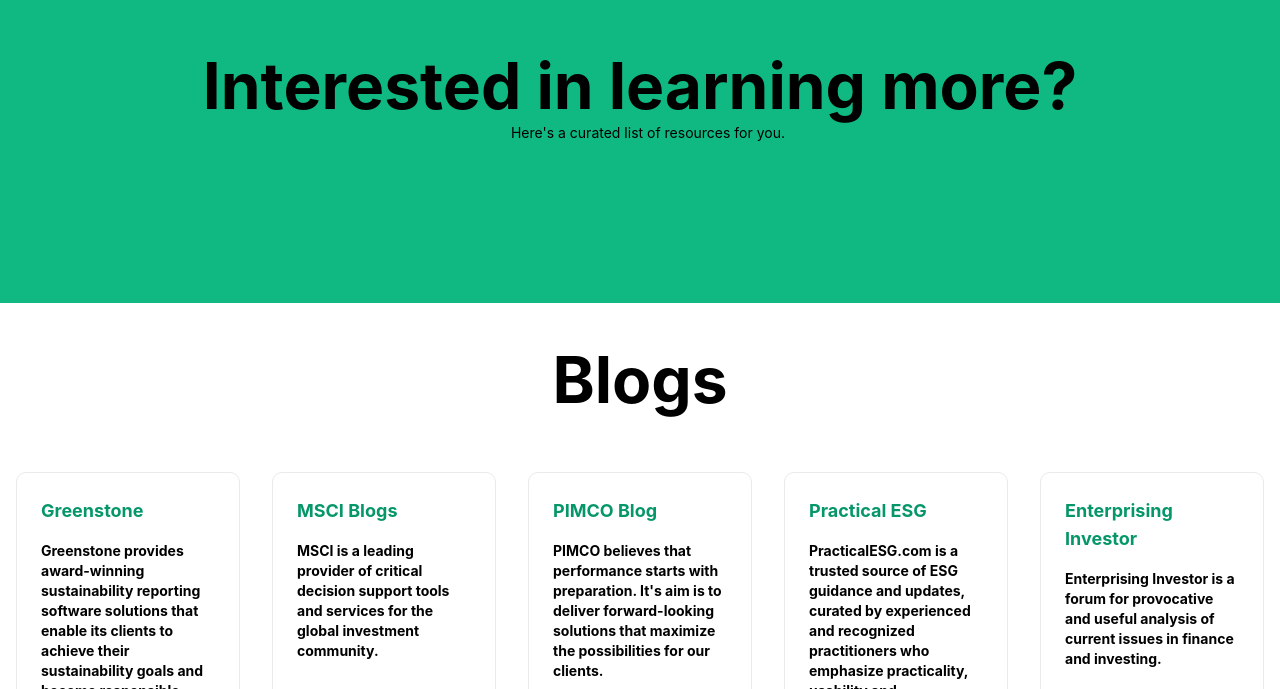
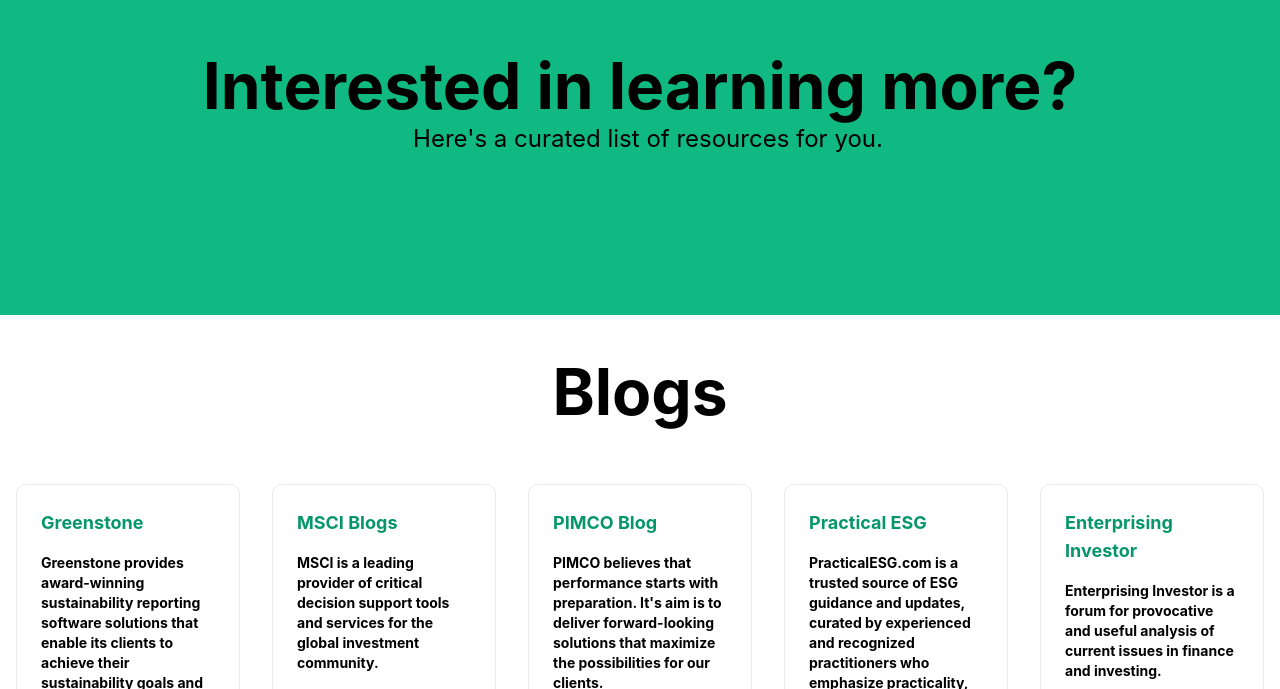
Before and after one commit to salyadav/the-green-genie, a Next.js app: page /blog in a window 1280 px wide. Shown: the part 111-800 px from the top of the page. Built offline with nearby package versions, Linux system fonts and the light colour scheme.

Commit message:
findmyifa

```diff
--- a/pages/blog.js
+++ b/pages/blog.js
@@ -1,7 +1,7 @@
 import styles from '../styles/Home.module.css'
 import blogList from '../constants/blogs.js'
 import podcastList from '../constants/podcasts.js'
-import Image from 'next/image'
+import Button from '../components/Button'
 
 const Card = ({data}) => {
   return (
@@ -22,8 +22,8 @@
         <div className="bg-green-500 py-40">
           <h1 className={styles.title}>
             <span className="font-bold">Interested in learning more?</span>
-            <div className="text-black-400 text-sm pl-4">Here's a curated list of resources for you.</div>
           </h1>
+          <div className="text-black-400 flex justify-center text-2xl pl-4">Here's a curated list of resources for you.</div>
         </div>
         <div className=" flex justify-center pb-10 pt-10">
           <div>
--- a/pages/findmyifa.js
+++ b/pages/findmyifa.js
@@ -32,7 +32,7 @@
             </div>
         </div>
         <div className= "flex justify-center">
-            <Button onClick={() => window.location.href='/estimate'}>Go Back</Button>
+            <Button onClick={() => window.location.href='/getstarted'}>Go Back</Button>
             <Button onClick={() => window.location.href='/blog'}>Resources</Button>
         </div>
       </main>
```
